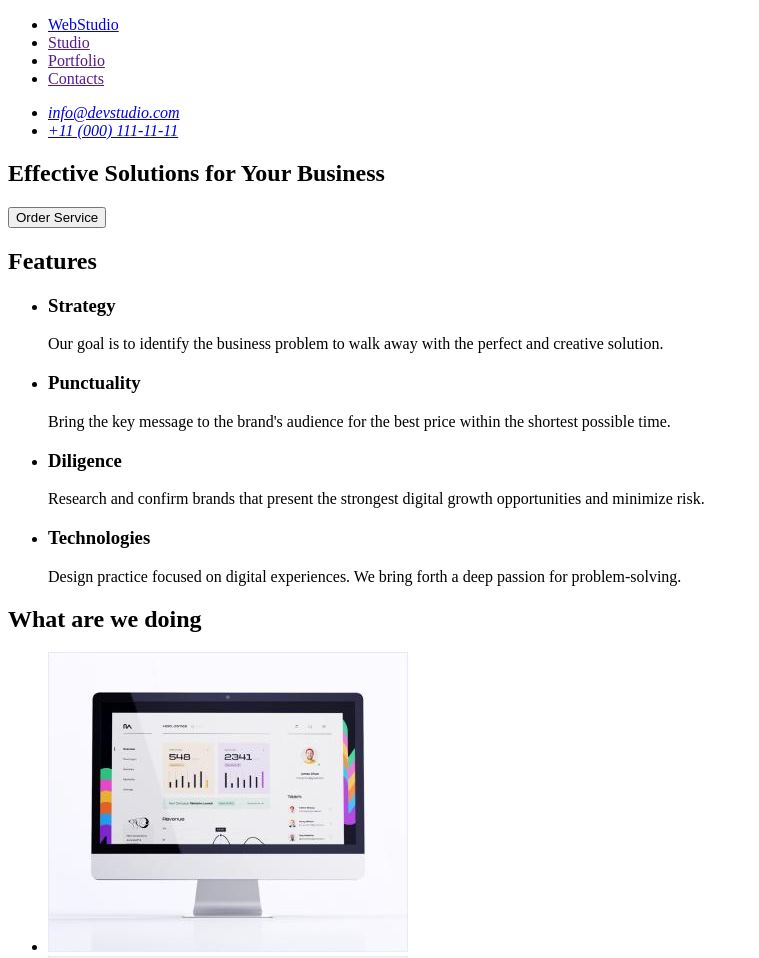
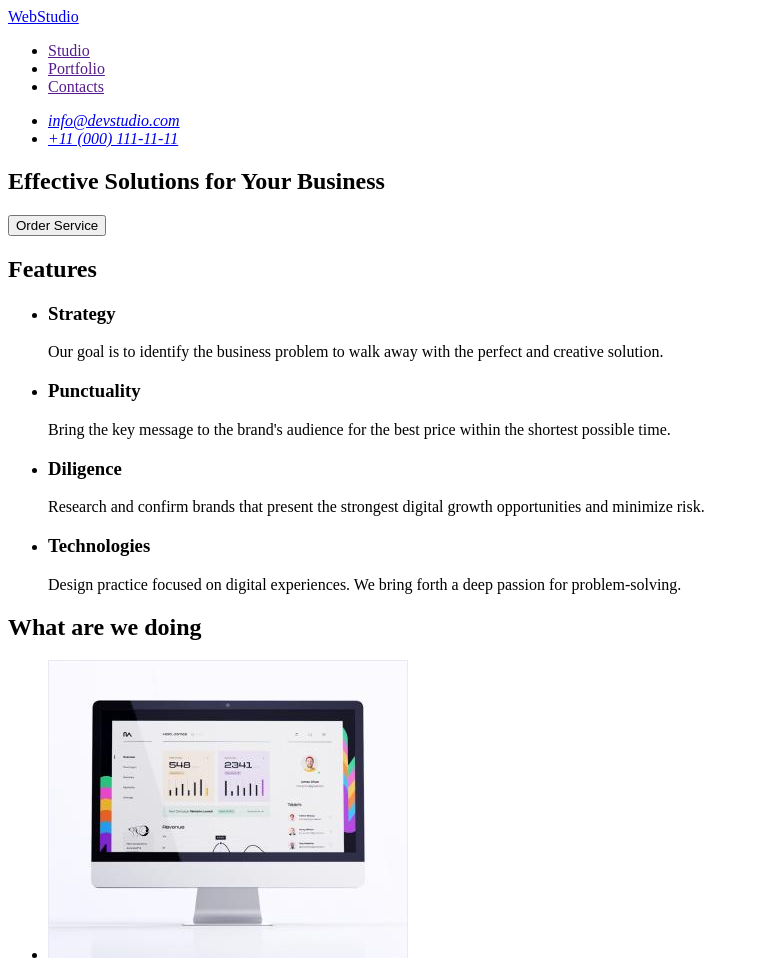
Before and after one commit to kulikiliya/basic-html, a plain HTML site: page index.html in a window 1280 px wide. Shown: the top 958 px of the page, without its empty margins (0-759 px from the left). Drawn offline with Linux system fonts and the light colour scheme.

Commit message:
Update index.html
3-rd update

```diff
--- a/index.html
+++ b/index.html
@@ -9,9 +9,9 @@
     <header>
       <!-- Main navigation -->
       <nav>
+        <!-- Logo -->
+        <a href="./index.html">WebStudio</a>
         <ul>
-          <!-- Logo -->
-          <li><a href="./index.html">WebStudio</a></li>
           <li><a href="">Studio</a></li>
           <li><a href="">Portfolio</a></li>
           <li><a href="">Contacts</a></li>
@@ -144,7 +144,7 @@
       </section>
     </main>
     <footer>
-      <a href="./index.html"><p>WebStudio</p></a>
+      <a href="./index.html">WebStudio</a>
       <p>
         Increase the flow of customers and sales for your business with digital
         marketing & growth solutions.
```
